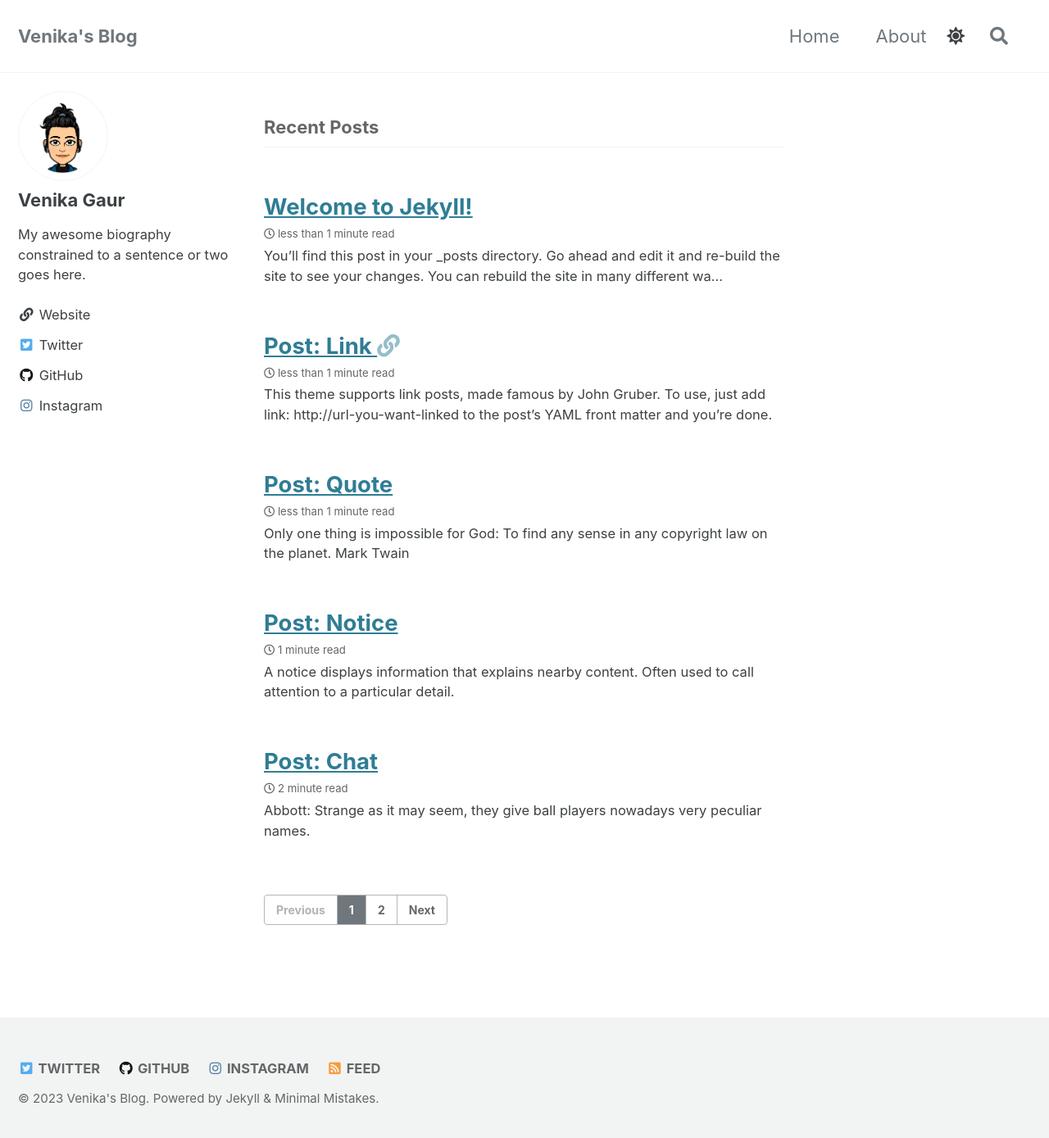
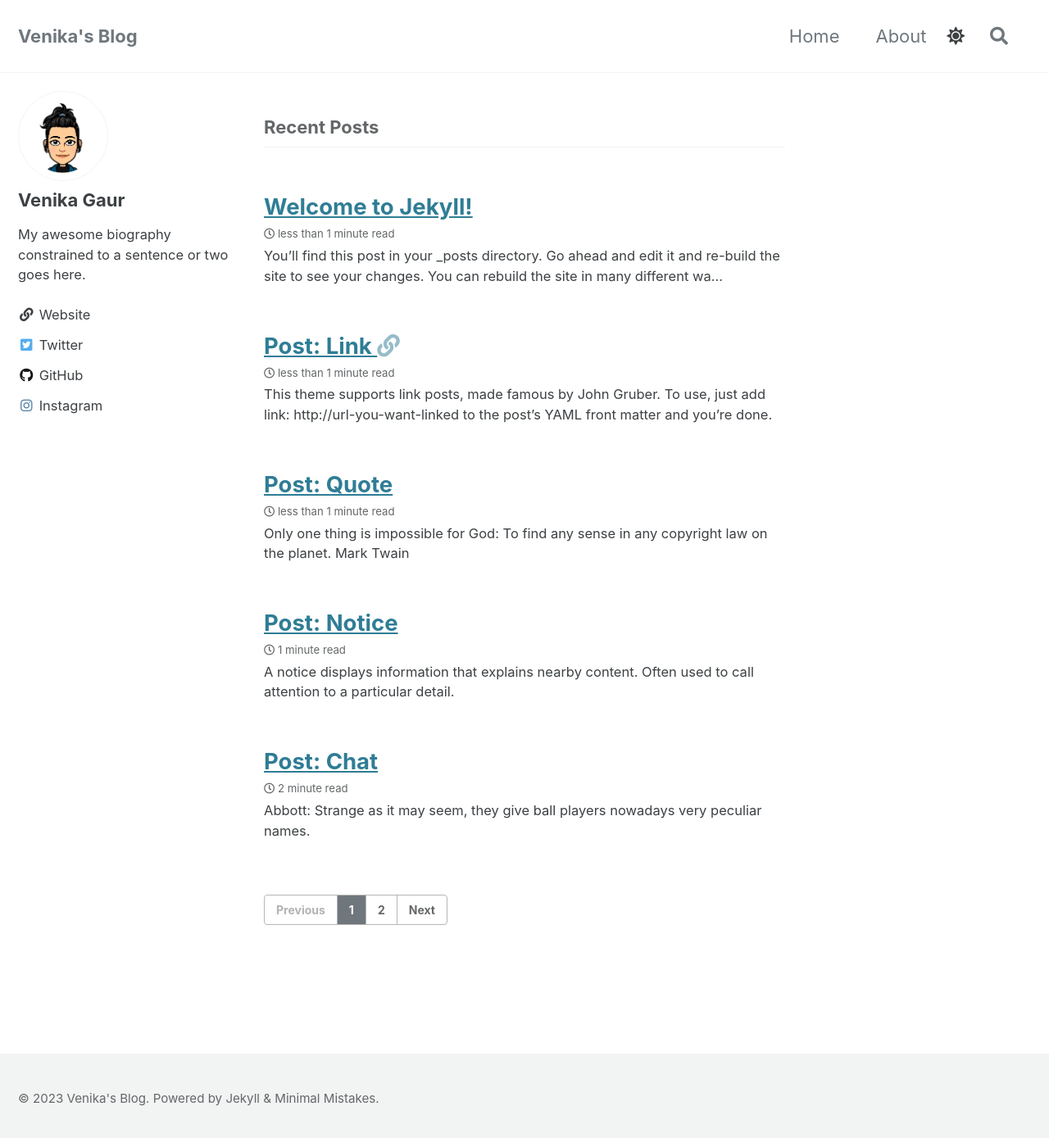
Before and after one commit to Venika/blog, a Jekyll site: the page built from index.html, in a window 1280 px wide and 1397 px high. Shown: the top 1389 px of the window at 82% size. Built offline with Jekyll 4.4.1, drawn with Linux system fonts in a browser that asks for light colours; cached includes are drawn as plain includes; the list of posts is cut into pages by our own code.

Commit message:
Navigation

```diff
--- a/_includes/footer.html
+++ b/_includes/footer.html
@@ -1,4 +1,4 @@
-<div class="page__footer-follow">
+<!-- <div class="page__footer-follow">
   <ul class="social-icons">
     {% if site.data.ui-text[site.locale].follow_label %}
       <li><strong>{{ site.data.ui-text[site.locale].follow_label }}</strong></li>
@@ -16,6 +16,6 @@
       <li><a href="{% if site.atom_feed.path %}{{ site.atom_feed.path }}{% else %}{{ '/feed.xml' | relative_url }}{% endif %}"><i class="fas fa-fw fa-rss-square" aria-hidden="true"></i> {{ site.data.ui-text[site.locale].feed_label | default: "Feed" }}</a></li>
     {% endunless %}
   </ul>
-</div>
+</div> -->
 
 <div class="page__footer-copyright">&copy; {{ site.time | date: '%Y' }} {{ site.name | default: site.title }}. {{ site.data.ui-text[site.locale].powered_by | default: "Powered by" }} <a href="https://jekyllrb.com" rel="nofollow">Jekyll</a> &amp; <a href="https://mademistakes.com/work/minimal-mistakes-jekyll-theme/" rel="nofollow">Minimal Mistakes</a>.</div>
--- a/_sass/minimal-mistakes/_footer.scss
+++ b/_sass/minimal-mistakes/_footer.scss
@@ -4,7 +4,7 @@
 
 .page__footer {
   @include clearfix;
-  float: left;
+  float: center;
   margin-left: 0;
   margin-right: 0;
   width: 100%;
```
